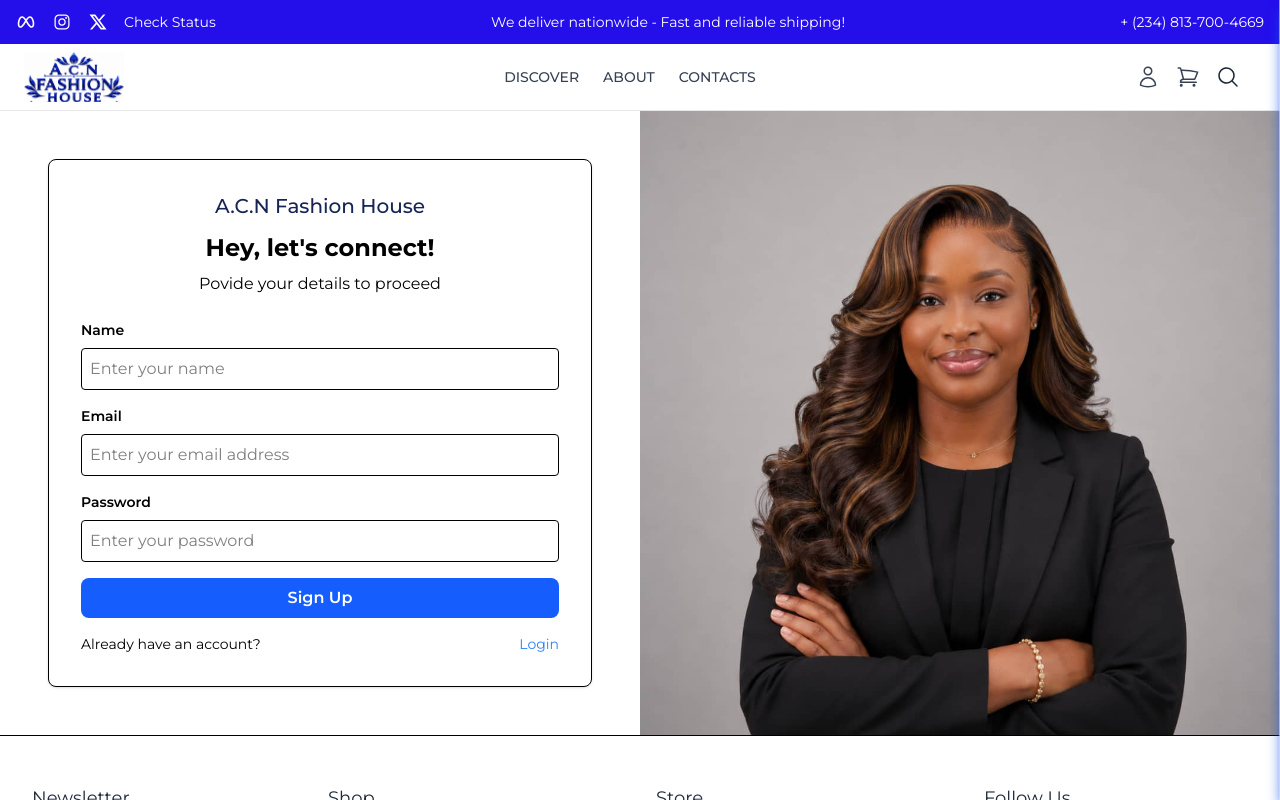
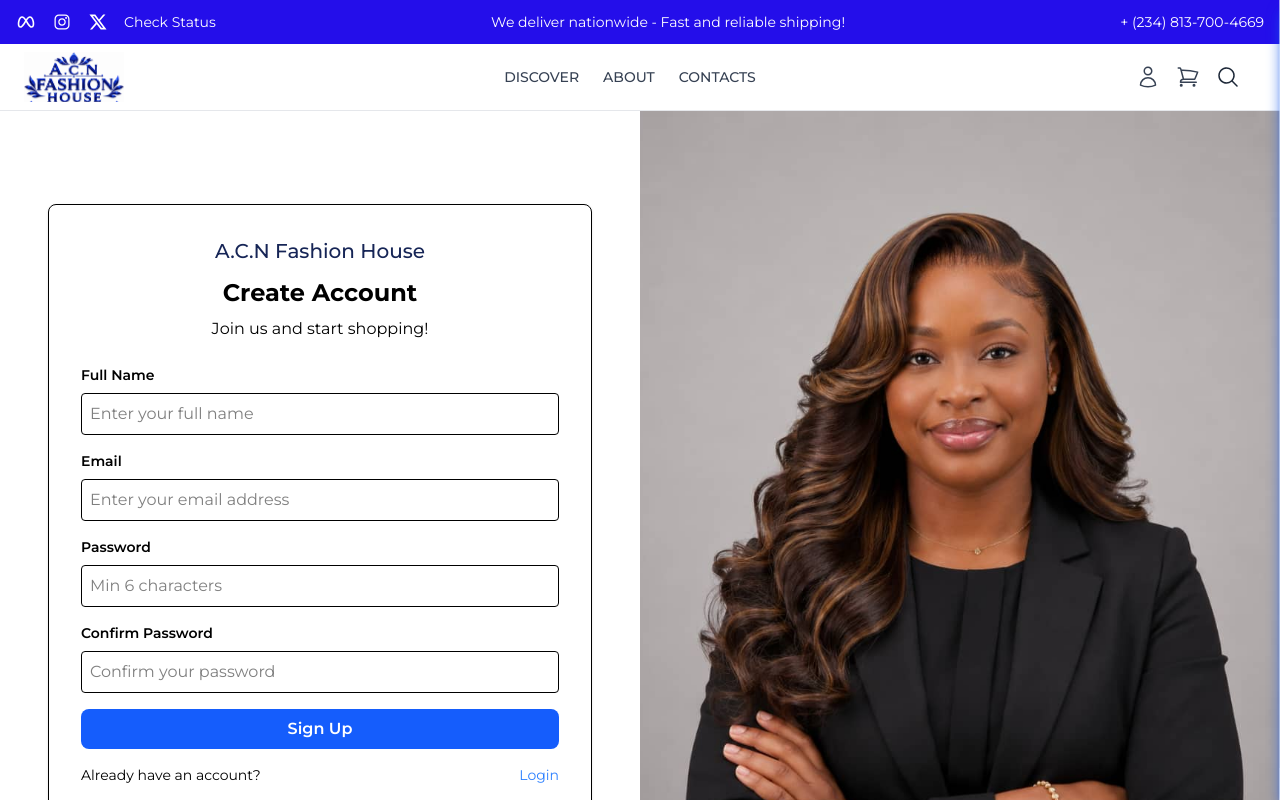
Before and after one commit to CeejayEkky/acnfashion-client, a React (Vite) app: page /register in a window 1280 px wide. Shown: the top 800 px of the page. Built offline with nearby package versions, Linux system fonts and the light colour scheme.

Commit message:
All in One

```diff
--- a/src/pages/Register.jsx
+++ b/src/pages/Register.jsx
@@ -1,107 +1,135 @@
+// frontend/src/pages/Register.js
 import React, { useEffect, useState } from "react";
 import { Link, useLocation, useNavigate } from "react-router-dom";
+import { useDispatch, useSelector } from "react-redux";
+import { regUser, clearError } from "../redux/slices/authSlice";
+import { toast } from "sonner";
 import Logo from "../assets/cont.jpeg";
-import { regUser } from "../redux/slices/authSlice";
-import { useDispatch, useSelector } from "react-redux";
-import { mergeCart } from "../redux/slices/cartSlice";
-import { toast } from "sonner";
 
 const Register = () => {
   const [name, setName] = useState("");
   const [email, setEmail] = useState("");
   const [password, setPassword] = useState("");
-
+  const [confirmPassword, setConfirmPassword] = useState("");
   const dispatch = useDispatch();
   const navigate = useNavigate();
   const location = useLocation();
-  const { user, guestId, loading } = useSelector((state) => state.auth);
-  const { cart } = useSelector((state) => state.cart);
+  const { user, loading, error } = useSelector((state) => state.auth);
 
-  // get redirect parameter and check if it's checkout or something
   const redirect = new URLSearchParams(location.search).get("redirect") || "/";
-  const isCheckoutRedirect = redirect.includes("checkout");
 
+  // ✅ Redirect when user is registered
   useEffect(() => {
     if (user) {
-      if (cart?.products.length > 0 && guestId) {
-        dispatch(mergeCart({ guestId, user })).then(() => {
-          navigate(isCheckoutRedirect ? "/checkout" : "/");
-        });
-      } else {
-        navigate(isCheckoutRedirect ? "/checkout" : "/");
-      }
+      console.log("✅ User registered, redirecting to:", redirect);
+      toast.success(`Welcome ${user.name}! 🎉`);
+      navigate(redirect);
     }
-  }, [user, guestId, cart, navigate, isCheckoutRedirect, dispatch]);
+  }, [user, navigate, redirect]);
 
-  const hSubmit = (e) => {
+  // ✅ Show error toast
+  useEffect(() => {
+    if (error) {
+      toast.error(error.message || "Registration failed. Please try again.");
+    }
+  }, [error]);
+
+  const handleSubmit = async (e) => {
     e.preventDefault();
+
+    if (!name || !email || !password) {
+      toast.error("Please fill in all fields");
+      return;
+    }
+
+    if (password !== confirmPassword) {
+      toast.error("Passwords do not match");
+      return;
+    }
+
+    if (password.length < 6) {
+      toast.error("Password must be at least 6 characters");
+      return;
+    }
+
+    dispatch(clearError());
     dispatch(regUser({ name, email, password }));
-    toast.success(`Welcome ${user?.name || 'User'}`, {
-      duration: 1500
-    });
   };
 
   return (
-    <div className="flex">
+    <div className="flex min-h-screen">
       <div className="w-full md:w-1/2 flex flex-col justify-center items-center p-8 md:p-12">
-        <form
-          onSubmit={hSubmit}
-          className="w-full max-w-xl bg-white p-8 rounded-lg border shadow-sm"
-        >
+        <form onSubmit={handleSubmit} className="w-full max-w-xl bg-white p-8 rounded-lg border shadow-sm">
           <div className="flex mb-3 justify-center">
-            <h2 className="text-blue-950 text-xl font-medium">
-              A.C.N Fashion House
-            </h2>
+            <h2 className="text-blue-950 text-xl font-medium">A.C.N Fashion House</h2>
           </div>
-          <h2 className="text-2xl font-bold text-center mb-2">
-            Hey, let's connect!
-          </h2>
-          <p className="text-center mb-6">Povide your details to proceed</p>
+          <h2 className="text-2xl font-bold text-center mb-2">Create Account</h2>
+          <p className="text-center mb-6">Join us and start shopping!</p>
+
           <div className="mb-4">
-            <label className="block text-sm font-semibold mb-2">Name</label>
-
+            <label className="block text-sm font-semibold mb-2">Full Name</label>
             <input
               type="text"
               value={name}
               onChange={(e) => setName(e.target.value)}
-              className="w-full p-2 border rounded"
-              placeholder="Enter your name"
+              className="w-full p-2 border rounded focus:outline-none focus:ring-2 focus:ring-blue-500"
+              placeholder="Enter your full name"
+              required
+              disabled={loading}
             />
           </div>
+
           <div className="mb-4">
             <label className="block text-sm font-semibold mb-2">Email</label>
-
             <input
               type="email"
               value={email}
               onChange={(e) => setEmail(e.target.value)}
-              className="w-full p-2 border rounded"
+              className="w-full p-2 border rounded focus:outline-none focus:ring-2 focus:ring-blue-500"
               placeholder="Enter your email address"
+              required
+              disabled={loading}
             />
           </div>
+
           <div className="mb-4">
             <label className="block text-sm font-semibold mb-2">Password</label>
-
             <input
               type="password"
               value={password}
               onChange={(e) => setPassword(e.target.value)}
-              className="w-full p-2 border rounded"
-              placeholder="Enter your password"
+              className="w-full p-2 border rounded focus:outline-none focus:ring-2 focus:ring-blue-500"
+              placeholder="Min 6 characters"
+              required
+              disabled={loading}
+              minLength={6}
             />
           </div>
+
+          <div className="mb-4">
+            <label className="block text-sm font-semibold mb-2">Confirm Password</label>
+            <input
+              type="password"
+              value={confirmPassword}
+              onChange={(e) => setConfirmPassword(e.target.value)}
+              className="w-full p-2 border rounded focus:outline-none focus:ring-2 focus:ring-blue-500"
+              placeholder="Confirm your password"
+              required
+              disabled={loading}
+            />
+          </div>
+
           <button
             type="submit"
-            className="w-full bg-blue-600 text-white p-2 rounded-lg font-semibold hover:bg-blue-800 transition cursor-pointer"
+            disabled={loading}
+            className="w-full bg-blue-600 text-white p-2 rounded-lg font-semibold hover:bg-blue-800 transition cursor-pointer disabled:opacity-50"
           >
-            {loading ? "Registering..." : "Sign Up"}
+            {loading ? "Creating Account..." : "Sign Up"}
           </button>
+
           <p className="text-sm text-center flex justify-between mt-4">
             Already have an account?
-            <Link
-              to={`/login?redirect=${encodeURIComponent(redirect)}`}
-              className="text-blue-500 hover:underline"
-            >
+            <Link to={`/login?redirect=${encodeURIComponent(redirect)}`} className="text-blue-500 hover:underline">
               Login
             </Link>
           </p>
@@ -110,11 +138,7 @@ const Register = () => {
 
       <div className="hidden md:block w-1/2 bg-gray-900">
         <div className="h-full flex flex-col justify-center items-center">
-          <img
-            src={Logo}
-            alt="Register to account"
-            className="h-156 object-cover w-full"
-          />
+          <img src={Logo} alt="Register" className="h-full object-cover w-full" />
         </div>
       </div>
     </div>
--- a/src/redux/slices/authSlice.js
+++ b/src/redux/slices/authSlice.js
@@ -6,6 +6,12 @@ import { toast } from "sonner";
 const userFromStorage = localStorage.getItem("userInfo")
   ? JSON.parse(localStorage.getItem("userInfo"))
   : null;
+
+// ✅ Clean token helper
+const cleanToken = (token) => {
+  if (!token) return null;
+  return token.trim().replace(/^"|"$/g, '').replace(/\s/g, '');
+};
 
 const initGuestId = localStorage.getItem("guestId") || `guest_${new Date().getTime()}`;
 localStorage.setItem("guestId", initGuestId);
@@ -17,7 +23,7 @@ const initialState = {
   error: null,
 };
 
-// ✅ LOGIN - Use axios directly
+// ✅ LOGIN
 export const loginUser = createAsyncThunk(
   "auth/loginUser",
   async (userData, { rejectWithValue }) => {
@@ -32,17 +38,19 @@ export const loginUser = createAsyncThunk(
       console.log("✅ Login success:", response.data);
 
       if (response.data.success && response.data.token) {
+        // ✅ Clean token before storing
+        const token = cleanToken(response.data.token);
         localStorage.setItem("userInfo", JSON.stringify(response.data.user));
-        localStorage.setItem("userToken", response.data.token);
+        localStorage.setItem("userToken", token);
+        toast.success(`Welcome ${response.data.user.name}! 🎉`);
         return response.data.user;
       } else {
         throw new Error(response.data.message || "Login failed");
       }
     } catch (error) {
       console.error("❌ Login error:", error.response?.data || error.message);
-
       const errorMessage = error.response?.data?.message || "Login failed. Please check your credentials.";
-
+      toast.error(errorMessage);
       return rejectWithValue({
         message: errorMessage,
         status: error.response?.status
@@ -51,7 +59,7 @@ export const loginUser = createAsyncThunk(
   }
 );
 
-// ✅ REGISTER - Use axios directly
+// ✅ REGISTER
 export const regUser = createAsyncThunk(
   "auth/regUser",
   async (userData, { rejectWithValue }) => {
@@ -66,17 +74,19 @@ export const regUser = createAsyncThunk(
       console.log("✅ Register success:", response.data);
 
       if (response.data.success && response.data.token) {
+        // ✅ Clean token before storing
+        const token = cleanToken(response.data.token);
         localStorage.setItem("userInfo", JSON.stringify(response.data.user));
-        localStorage.setItem("userToken", response.data.token);
+        localStorage.setItem("userToken", token);
+        toast.success(`Welcome ${response.data.user.name}! 🎉`);
         return response.data.user;
       } else {
         throw new Error(response.data.message || "Registration failed");
       }
     } catch (error) {
       console.error("❌ Register error:", error.response?.data || error.message);
-
       const errorMessage = error.response?.data?.message || "Registration failed. Please try again.";
-
+      toast.error(errorMessage);
       return rejectWithValue({
         message: errorMessage,
         status: error.response?.status
@@ -97,6 +107,7 @@ const authSlice = createSlice({
       localStorage.removeItem("userToken");
       localStorage.setItem("guestId", state.guestId);
       toast.success("Logged out successfully");
+      window.location.href = "/login";
     },
     generateNewGuestId: (state) => {
       state.guestId = `guest_${new Date().getTime()}`;
```
